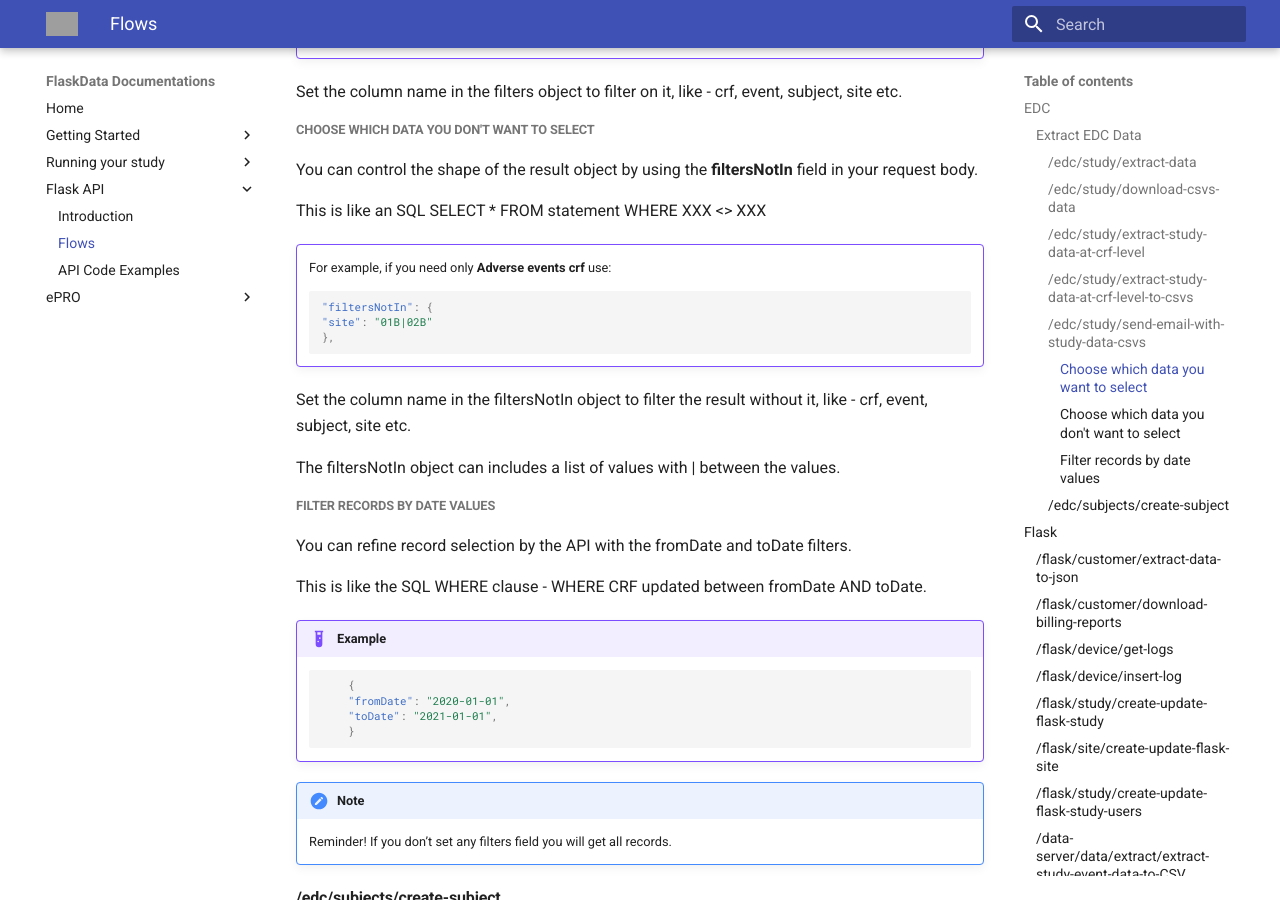
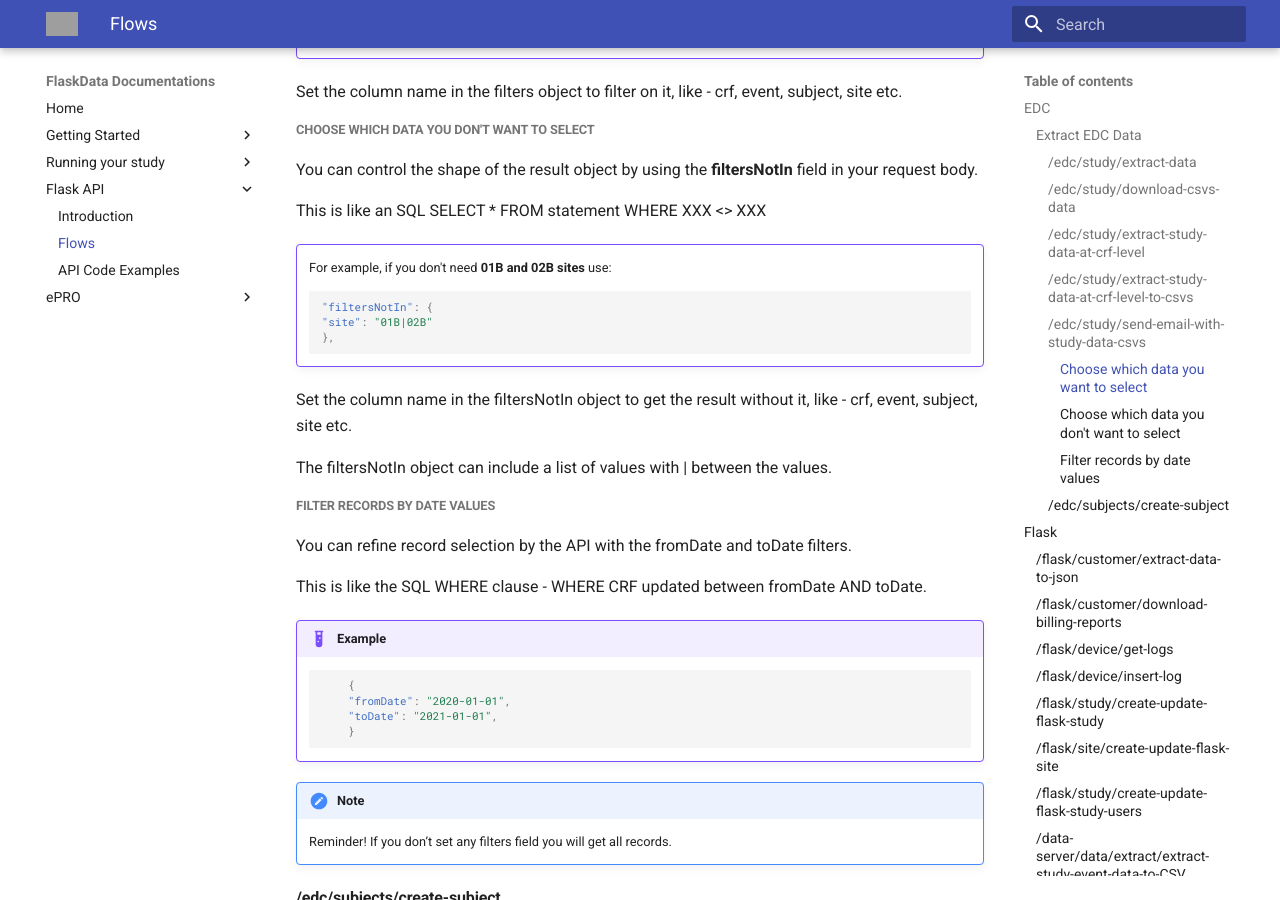
Before and after one commit to onlyjazz/flask-docs, an MkDocs documentation site: the page built from docs/apiflows.md, in a window 1280 px wide and 900 px high, scrolled down 2319 px. Built offline with MkDocs 1.6.1 and Material for MkDocs 9.7.7, drawn with Linux system fonts in a browser that asks for light colours; grey boxes are pictures that could not be loaded.

Commit message:
/edc/study/send-email-with-study-data-csvs API document improvements

````diff
--- a/docs/apiflows.md
+++ b/docs/apiflows.md
@@ -98,16 +98,16 @@ This is like an SQL SELECT * FROM statement WHERE XXX <> XXX
 
 !!!example ""
 
-    For example, if you need only **Adverse events crf** use:
+    For example, if you don't need **01B and 02B sites** use:
     ```json
     "filtersNotIn": {
     "site": "01B|02B"
     },
     ```
 
-Set the column name in the filtersNotIn object to filter the result without it, like - crf, event, subject, site etc.
+Set the column name in the filtersNotIn object to get the result without it, like - crf, event, subject, site etc.
 
-The filtersNotIn object can includes a list of values with | between the values.
+The filtersNotIn object can include a list of values with | between the values.
 
 
 ##### Filter records by date values
````
